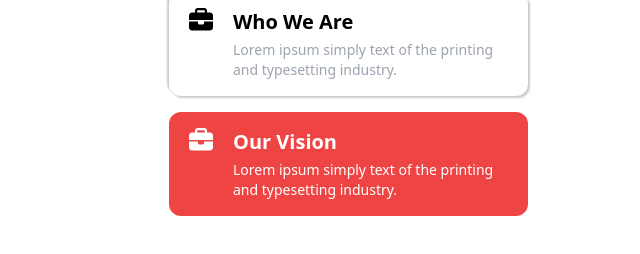
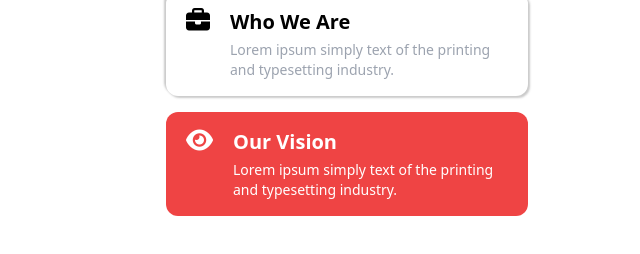
Before and after one commit to Guruphem/Desktop-landing-page-with-tailwindcss, a website: page src/index.html in a window 1280 px wide. Shown: the part 1340-1594 px from the top of the page, 640-1280 px from the left. Drawn offline with Linux system fonts and the light colour scheme.

Commit message:
changed the icon on our vision div

```diff
--- a/src/index.html
+++ b/src/index.html
@@ -149,7 +149,8 @@
         </div>
 
         <div class="bg-red-500 flex gap-5 rounded-xl py-4 px-5">
-          <i class="fa-sharp fa-solid fa-briefcase text-2xl text-white"></i>
+          <i class="fa-solid fa-eye text-2xl text-white"></i>
+
           <div>
             <h3 class="text-xl text-white font-bold mb-1">Our Vision</h3>
             <p class="text-sm text-white custom-width">
```
